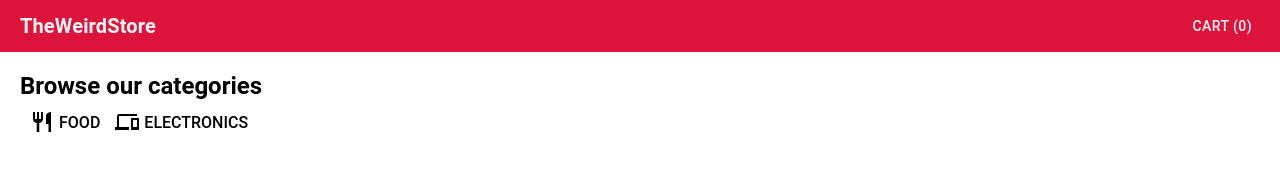
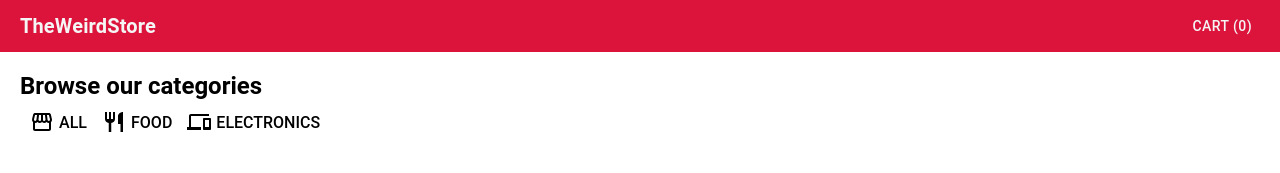
Before and after one commit to MOH-ZR/storefront, a React (Create React App) app: page / in a window 1280 px wide. Shown: the top 173 px of the page. Built offline with nearby package versions, Linux system fonts and the light colour scheme.

Commit message:
added ALL category

```diff
--- a/src/Categories.jsx
+++ b/src/Categories.jsx
@@ -1,16 +1,14 @@
 import React, {useEffect} from 'react';
 import { connect, useDispatch } from 'react-redux';
 import { Devices, Restaurant} from '@material-ui/icons';
-// import { Storefront } from '@material-ui/icons';
+import { Storefront } from '@material-ui/icons';
 import { activeCategory } from './store/actions';
-// import { filterProducts } from './store/products';
 
 function Categories(props) {
 
   const dispatch = useDispatch()
 
   useEffect(() => {
-    // dispatch(filterProducts('FOOD'));
     dispatch(activeCategory('FOOD'));
   // eslint-disable-next-line react-hooks/exhaustive-deps
   }, [])
@@ -20,8 +18,8 @@ function Categories(props) {
       <div className="categories">
         <h2>Browse our categories</h2>
         <div className="categoriesList">
-          {/* <Storefront className="categoriesIcon" />
-          <p onClick={() => props.activeCategory()}>ALL</p> */}
+          <Storefront className="categoriesIcon" />
+          <p onClick={() => dispatch(activeCategory('ALL'))}>ALL</p>
           <Restaurant className="categoriesIcon" />
           <p onClick={() => dispatch(activeCategory('FOOD'))}>FOOD</p>
           <Devices className="categoriesIcon" />
@@ -32,7 +30,4 @@ function Categories(props) {
   );
 }
 
-// const mapDispatchToProps = { activeCategory, filterProducts };
-
-// export default connect(null, mapDispatchToProps)(Categories);
 export default Categories;
--- a/src/Products.jsx
+++ b/src/Products.jsx
@@ -29,10 +29,4 @@ function Products(props) {
   );
 }
 
-// const mapStateToProps = (state) => ({
-//   productList: state.productsReducer,
-//   category: state.categoriesReducer
-// });
-
-// export default connect(mapStateToProps)(Products);
 export default Products;
--- a/src/store/actions.js
+++ b/src/store/actions.js
@@ -1,10 +1,4 @@
 
-// export const filterProducts = (category) => {
-//   return {
-//     type: 'ACTIVE_CATEGORY',
-//     category
-//   };
-// };
 
 export const activeCategory = (activeCategoryNew) => {
   console.log('working')
--- a/src/store/categories.js
+++ b/src/store/categories.js
@@ -1,5 +1,10 @@
 let initialState = {
   categories: [
+    {
+      normalizedName: 'ALL',
+      displayName: 'ALL',
+      description: 'All the goodies 😉'
+    },
     {
       normalizedName: 'FOOD',
       displayName: 'FOOD',
--- a/src/store/products.js
+++ b/src/store/products.js
@@ -56,6 +56,7 @@ export default function productsReducer(state = initialState, action) {
 
   switch (type) {
     case 'ACTIVE_CATEGORY':
+      if (activeCategoryNew === 'ALL') return initialState;
       let products = initialState.products.filter(
         (product) => product.category === activeCategoryNew
       );
```
